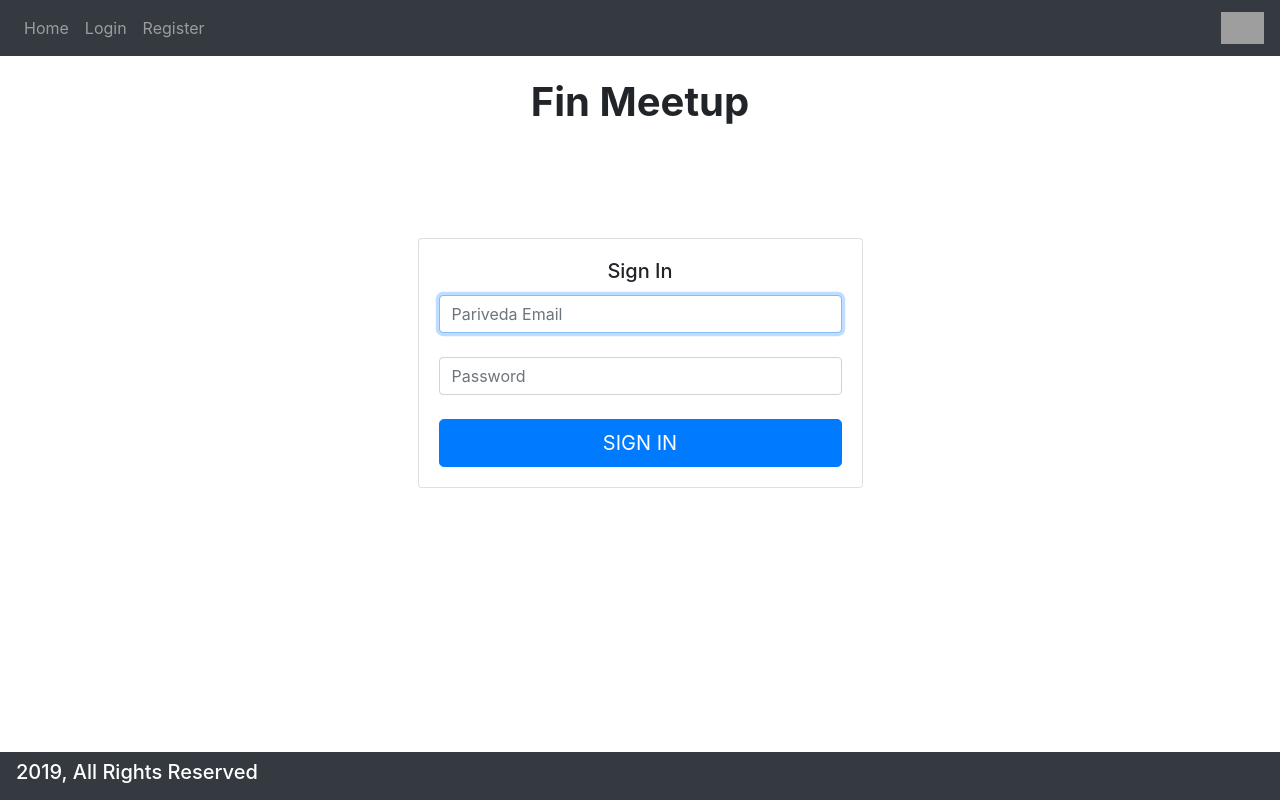
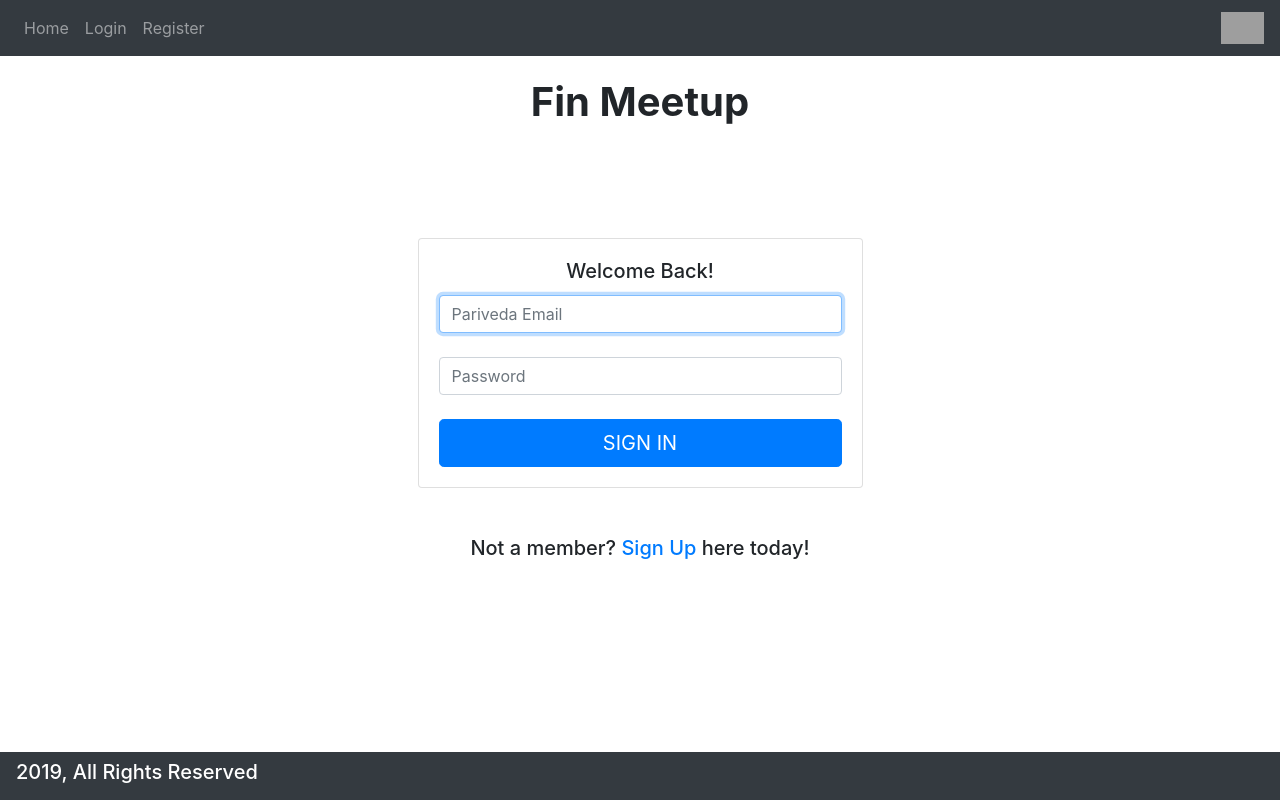
Before and after one commit to benhurley/fin-meetup, an Angular app in the folder fm-app/: page /login in a window 1280 px wide. Built offline with nearby package versions, Linux system fonts and the light colour scheme; grey boxes are pictures that could not be loaded.

Commit message:
[cosmetic] add padding to bottom

```diff
--- a/fm-app/src/app/home/home.component.css
+++ b/fm-app/src/app/home/home.component.css
@@ -22,6 +22,7 @@
 .group-container {
     padding-left: 10%;
     padding-right: 10%;
+    padding-bottom: 5%;
 }
 
 .row-striped:nth-of-type(odd){
@@ -39,8 +40,7 @@
 
 .row {
     border-radius: 25px;
-
     padding-top: 3%;
     padding-bottom: 3%;
-    background-color: rgb(45, 70, 133);
+    background-color: rgb(0, 85, 170);
 }
--- a/fm-app/src/app/home/home.component.html
+++ b/fm-app/src/app/home/home.component.html
@@ -118,7 +118,6 @@
     <br>
     <!-- Event -->
     <div>
-        <br>
         <h1 class="sheaders">My Events</h1>
     </div>
     <!-- Scrollable Vertical List With Upcoming Event information -->
@@ -181,6 +180,7 @@
             </div>
         </div>
     </div>
+    <div class="group-container"></div>
 </body>
 
 
--- a/fm-app/src/app/login/login.component.html
+++ b/fm-app/src/app/login/login.component.html
@@ -10,7 +10,7 @@
                 <div class="col-sm-9 col-md-7 col-lg-5 mx-auto">
                     <div class="card card-signin my-5">
                         <div class="card-body">
-                            <h5 class="card-title text-center">Sign In</h5>
+                            <h5 class="card-title text-center">Welcome Back!</h5>
                             <form class="form-signin">
                                 <div class="form-label-group">
                                     <input type="email" id="inputEmail" class="form-control"
@@ -24,13 +24,13 @@
                                     <br>
                                 </div>
 
-                                <button class="btn btn-lg btn-primary btn-block text-uppercase" type="submit">Sign
-                                    in</button>
+                                <button class="btn btn-lg btn-primary btn-block text-uppercase" type="submit">Sign in</button>
                             </form>
                         </div>
                     </div>
                 </div>
             </div>
+            <h5>Not a member? <a routerLink="/register">Sign Up</a> here today!</h5>
         </div>
     </div>
 </body>
--- a/fm-app/src/app/register/register.component.html
+++ b/fm-app/src/app/register/register.component.html
@@ -10,7 +10,7 @@
                 <div class="col-sm-9 col-md-7 col-lg-5 mx-auto">
                     <div class="card card-signin my-5">
                         <div class="card-body">
-                            <h5 class="card-title text-center">Sign Up</h5>
+                            <h5 class="card-title text-center">Join Us Today!</h5>
                             <form class="form-signin">
                                 <div class="form-label-group">
                                     <input type="input" id="inputFirstName" class="form-control" placeholder="First Name"
```
